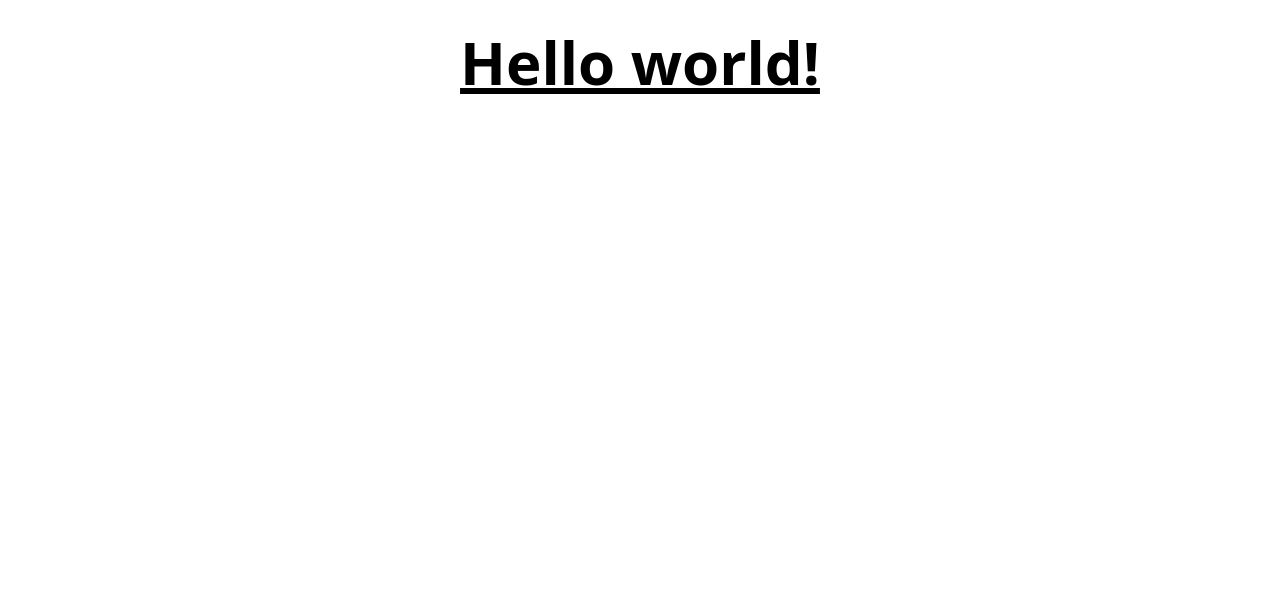
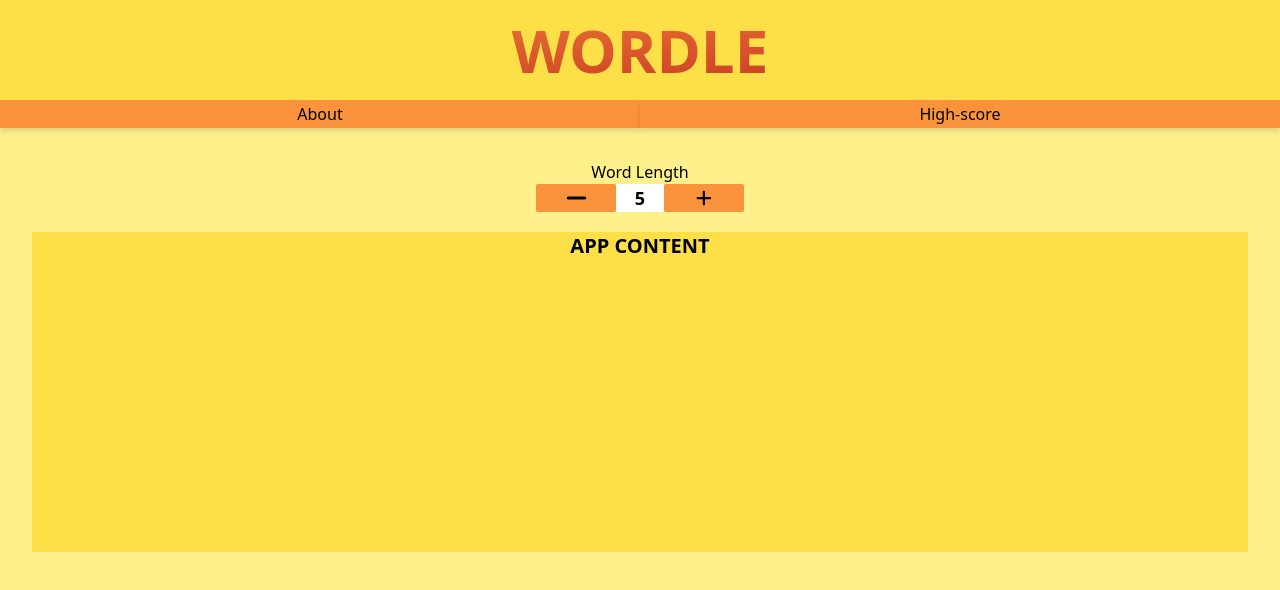
Before and after one commit to KRQQN/Wordle-Fullstack-React-TSX, a React (Vite) app in the folder client/: page / in a window 1280 px wide. Shown: the top 590 px of the page. Built offline with nearby package versions, Linux system fonts and the light colour scheme.

Commit message:
templatePage + Fa + counter

```diff
--- a/client/index.html
+++ b/client/index.html
@@ -1,12 +1,20 @@
 <!DOCTYPE html>
-<html lang="en">
+<html lang="en" >
   <head>
     <meta charset="UTF-8" />
-    <link rel="icon" type="image/svg+xml" href="/vite.svg" />
     <meta name="viewport" content="width=device-width, initial-scale=1.0" />
     <title>Vite + React + TS</title>
   </head>
-  <body>
+  <body class="bg-yellow-200 w-screen h-screen">
+
+    <header class="bg-yellow-300">
+      <h1 class="text-6xl py-5 text-center font-extrabold font-sans text-transparent bg-clip-text bg-gradient-to-br from-orange-400 to-red-700">WORDLE</h1>
+      <ul class="flex place-content-evenly">
+        <li class="border-2 border-transparent hover:border-black drop-shadow-md w-1/2 text-center bg-orange-400 "><a href="">About</a></li>
+        <li class="border-2 border-transparent hover:border-black drop-shadow-md w-1/2 text-center bg-orange-400 "><a href="">High-score</a></li>
+      </ul>
+    </header>
+
     <div id="root"></div>
     <script type="module" src="/src/main.tsx"></script>
   </body>
--- a/client/package.json
+++ b/client/package.json
@@ -9,6 +9,8 @@
     "preview": "vite preview"
   },
   "dependencies": {
+    "@fortawesome/free-solid-svg-icons": "^6.3.0",
+    "@fortawesome/react-fontawesome": "^0.2.0",
     "react": "^18.2.0",
     "react-dom": "^18.2.0"
   },
--- a/client/src/App.tsx
+++ b/client/src/App.tsx
@@ -1,14 +1,34 @@
-import { useState } from 'react'
-import reactLogo from './assets/react.svg'
-import viteLogo from '/vite.svg'
-import './App.css'
+import { useState } from "react";
+import "./App.css";
+
+import { FontAwesomeIcon } from "@fortawesome/react-fontawesome";
+import { faPlus, faMinus } from "@fortawesome/free-solid-svg-icons";
 
 function App() {
-  const [count, setCount] = useState(0)
+  const [count, setCount] = useState(5);
 
   return (
-    <h1 className="text-6xl font-bold underline text-center">Hello world!</h1>
-  )
+    <>
+      <h1>Word Length</h1>
+      <div className="flex justify-center ">
+        <button className="w-20 leading-none rounded-sm font-extrabold text-2xl bg-orange-400"
+          onClick={() => setCount(count - 1)}
+          >
+          <FontAwesomeIcon icon={faMinus} />
+        </button>
+
+        <p className="w-12 bg-white font-bold text-lg">{count}</p>
+
+        <button className="w-20  rounded-sm  bg-orange-400 flex items-center justify-center "
+          onClick={() => setCount(count + 1)}
+          >
+          <FontAwesomeIcon icon={faPlus} className="text-lg" />
+        </button>
+      </div>
+
+      <h1 className="h-80 mt-5 text-xl bg-yellow-300 font-bold text-center">APP CONTENT</h1>
+    </>
+  );
 }
 
-export default App
+export default App;
```
Also changed, not shown: 1 other file (tests, documents, lock files or other folders).
